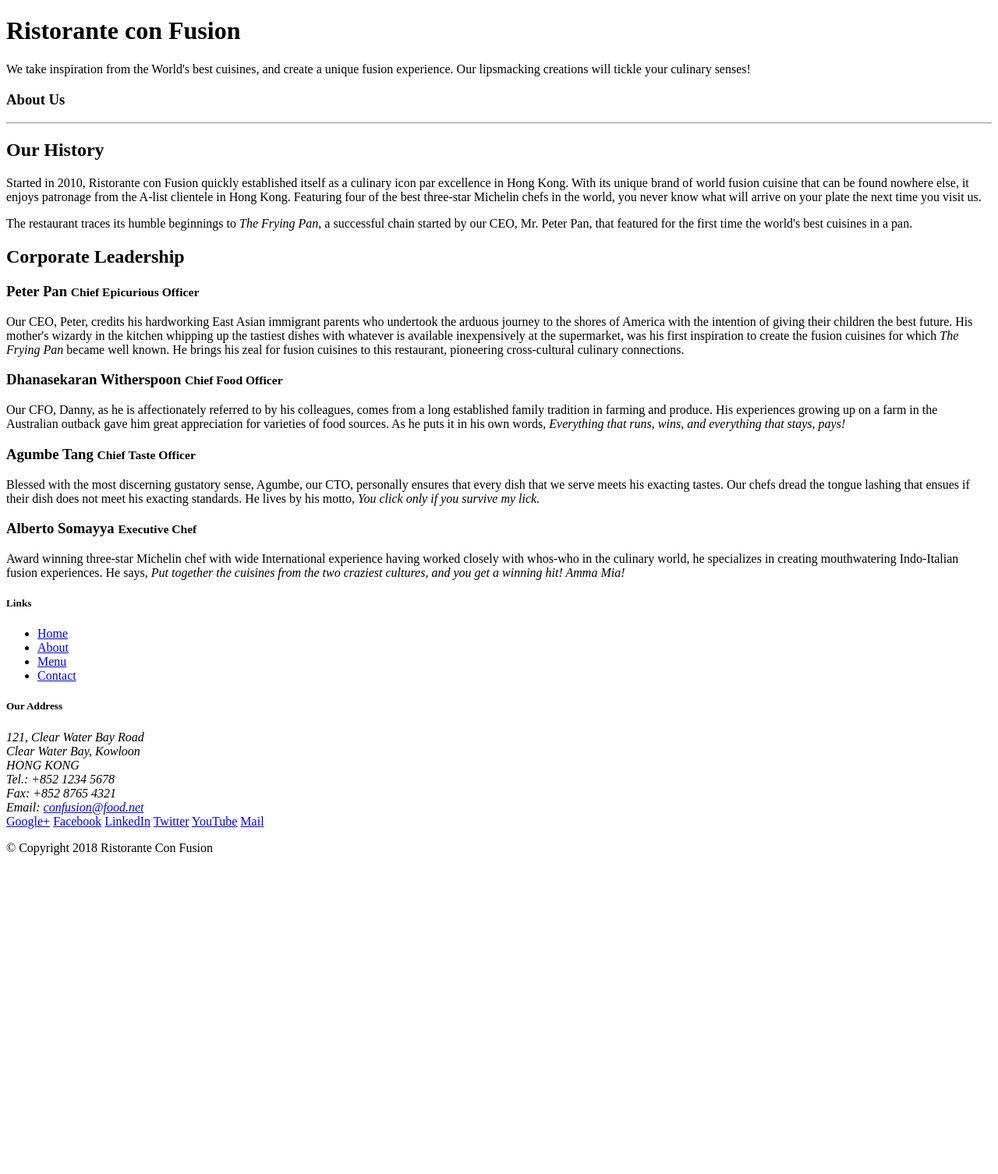
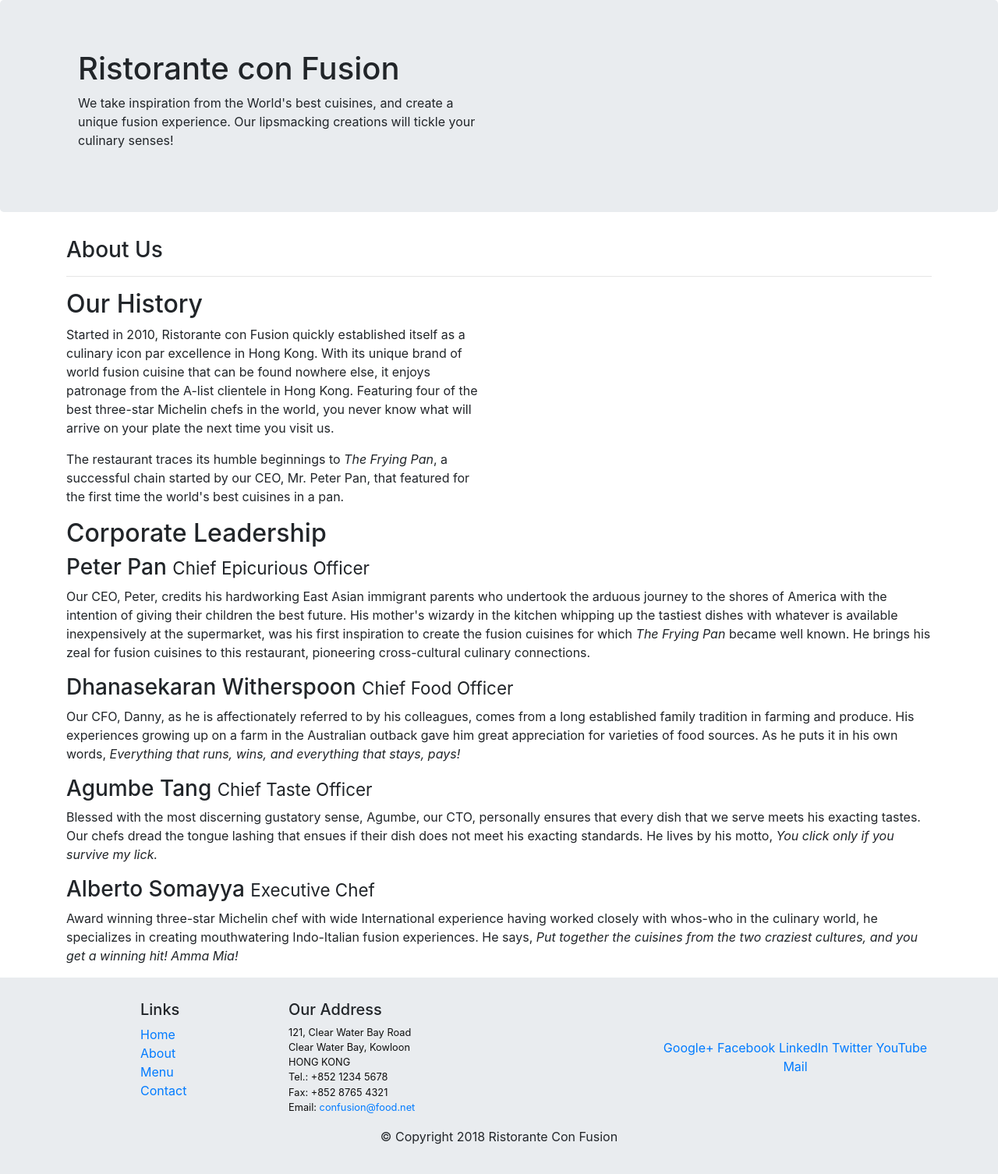
Before and after one commit to hflag/bootstrap_django, a Django app: template myapp/templates/myapp/aboutus.html in a window 1280 px wide. Shown: the whole page at 78% size. Before the commit the page ends 1097 px from the top, so only its background shows below. Run offline with Django 3.2, Linux system fonts and the light colour scheme; the template is opened without the code that fills it, so the values that code supplies are empty; some libraries are stand-ins or nearby versions.

Commit message:
'添加了aboutus.html页面，完成其视图和路由添加，并且设置了页面的网格系统'

```diff
--- a/myapp/templates/myapp/aboutus.html
+++ b/myapp/templates/myapp/aboutus.html
@@ -1,14 +1,15 @@
-<!DOCTYPE html>
-<html lang="en">
+{% extends "base-4.1.1.html" %}
+{% load static %}
 
-<head>
+{% block custom_css %}
+    <link rel="stylesheet" href="{% static 'css/style.css' %}">
+{% endblock %}
 
-    <title>Ristorante Con Fusion: About Us</title>
+{% block title %}
+    Ristorante Con Fusion: About Us
+{% endblock %}
 
-</head>
-
-<body>
-
+{% block content %}
     <header class="jumbotron">
         <div class="container">
             <div class="row row-header">
@@ -22,36 +23,36 @@
         </div>
     </header>
 
-    <div>
-        <div>
-            <div>
+    <div class="container">
+        <div class="row">
+            <div class="col-12">
                <h3>About Us</h3>
                <hr>
             </div>
         </div>
 
-        <div>
-            <div>
+        <div class="row">
+            <div class="col-12 col-sm-6">
                 <h2>Our History</h2>
                 <p>Started in 2010, Ristorante con Fusion quickly established itself as a culinary icon par excellence in Hong Kong. With its unique brand of world fusion cuisine that can be found nowhere else, it enjoys patronage from the A-list clientele in Hong Kong.  Featuring four of the best three-star Michelin chefs in the world, you never know what will arrive on your plate the next time you visit us.</p>
                 <p>The restaurant traces its humble beginnings to <em>The Frying Pan</em>, a successful chain started by our CEO, Mr. Peter Pan, that featured for the first time the world's best cuisines in a pan.</p>
             </div>
-            <div>
+            <div class="col-12 col-sm">
             </div>
         </div>
 
 
-        <div>
-            <div>
+        <div class="row">
+            <div class="col-12">
                 <h2>Corporate Leadership</h2>
                 <h3>Peter Pan <small>Chief Epicurious Officer</small></h3>
-                <p>Our CEO, Peter, credits his hardworking East Asian immigrant parents who undertook the arduous journey to the shores of America with the intention of giving their children the best future. His mother's wizardy in the kitchen whipping up the tastiest dishes with whatever is available inexpensively at the supermarket, was his first inspiration to create the fusion cuisines for which <em>The Frying Pan</em> became well known. He brings his zeal for fusion cuisines to this restaurant, pioneering cross-cultural culinary connections.</p>
+                <p class="d-none d-sm-block">Our CEO, Peter, credits his hardworking East Asian immigrant parents who undertook the arduous journey to the shores of America with the intention of giving their children the best future. His mother's wizardy in the kitchen whipping up the tastiest dishes with whatever is available inexpensively at the supermarket, was his first inspiration to create the fusion cuisines for which <em>The Frying Pan</em> became well known. He brings his zeal for fusion cuisines to this restaurant, pioneering cross-cultural culinary connections.</p>
                 <h3>Dhanasekaran Witherspoon <small>Chief Food Officer</small></h3>
-                <p>Our CFO, Danny, as he is affectionately referred to by his colleagues, comes from a long established family tradition in farming and produce. His experiences growing up on a farm in the Australian outback gave him great appreciation for varieties of food sources. As he puts it in his own words, <em>Everything that runs, wins, and everything that stays, pays!</em></p>
+                <p class="d-none d-sm-block">Our CFO, Danny, as he is affectionately referred to by his colleagues, comes from a long established family tradition in farming and produce. His experiences growing up on a farm in the Australian outback gave him great appreciation for varieties of food sources. As he puts it in his own words, <em>Everything that runs, wins, and everything that stays, pays!</em></p>
                 <h3>Agumbe Tang <small>Chief Taste Officer</small></h3>
-                <p>Blessed with the most discerning gustatory sense, Agumbe, our CTO, personally ensures that every dish that we serve meets his exacting tastes. Our chefs dread the tongue lashing that ensues if their dish does not meet his exacting standards. He lives by his motto, <em>You click only if you survive my lick.</em></p>
+                <p class="d-none d-sm-block">Blessed with the most discerning gustatory sense, Agumbe, our CTO, personally ensures that every dish that we serve meets his exacting tastes. Our chefs dread the tongue lashing that ensues if their dish does not meet his exacting standards. He lives by his motto, <em>You click only if you survive my lick.</em></p>
                 <h3>Alberto Somayya <small>Executive Chef</small></h3>
-                <p>Award winning three-star Michelin chef with wide International experience having worked closely with whos-who in the culinary world, he specializes in creating mouthwatering Indo-Italian fusion experiences. He says, <em>Put together the cuisines from the two craziest cultures, and you get a winning hit! Amma Mia!</em></p>
+                <p class="d-none d-sm-block">Award winning three-star Michelin chef with wide International experience having worked closely with whos-who in the culinary world, he specializes in creating mouthwatering Indo-Italian fusion experiences. He says, <em>Put together the cuisines from the two craziest cultures, and you get a winning hit! Amma Mia!</em></p>
             </div>
        </div>
 
@@ -91,14 +92,11 @@
                     </div>
                 </div>
            </div>
-           <div class="row justify-content-center">
-                <div class="col-auto">
+           <div class="row justify-content-center mt-3">
+                <div class="col-auto ">
                     <p>© Copyright 2018 Ristorante Con Fusion</p>
                 </div>
            </div>
         </div>
     </footer>
-
-</body>
-
-</html>
+{% endblock %}
--- a/myapp/urls.py
+++ b/myapp/urls.py
@@ -4,4 +4,5 @@ from . import views
 
 urlpatterns = [
     path('', views.IndexView.as_view(), name='index'),
+    path('about/', views.AboutView.as_view(), name='about'),
 ]
--- a/myapp/views.py
+++ b/myapp/views.py
@@ -5,3 +5,8 @@ from django.views.generic.base import View
 class IndexView(View):
     def get(self, request):
         return render(request, 'myapp/index.html')
+
+
+class AboutView(View):
+    def get(self, request):
+        return render(request, 'myapp/aboutus.html')
```
Also changed, not shown: readme.txt.
